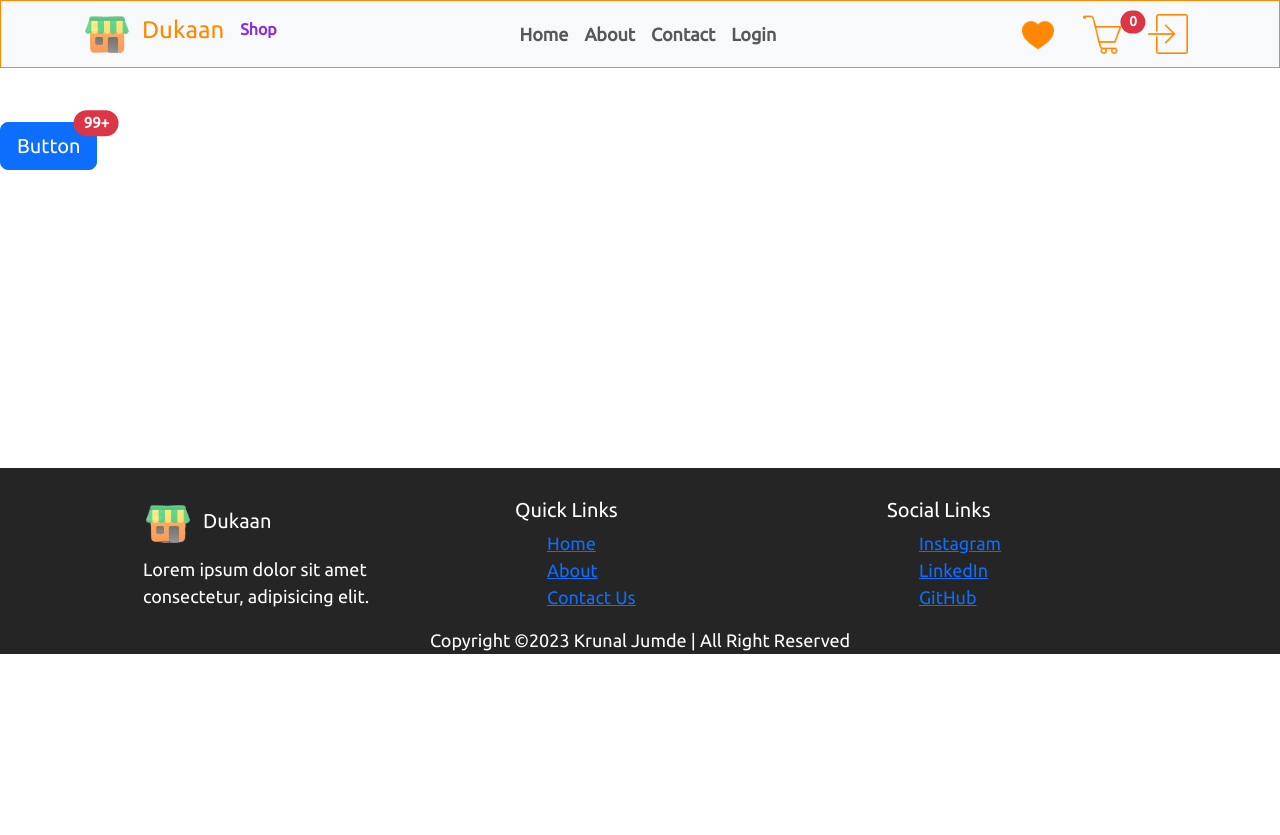
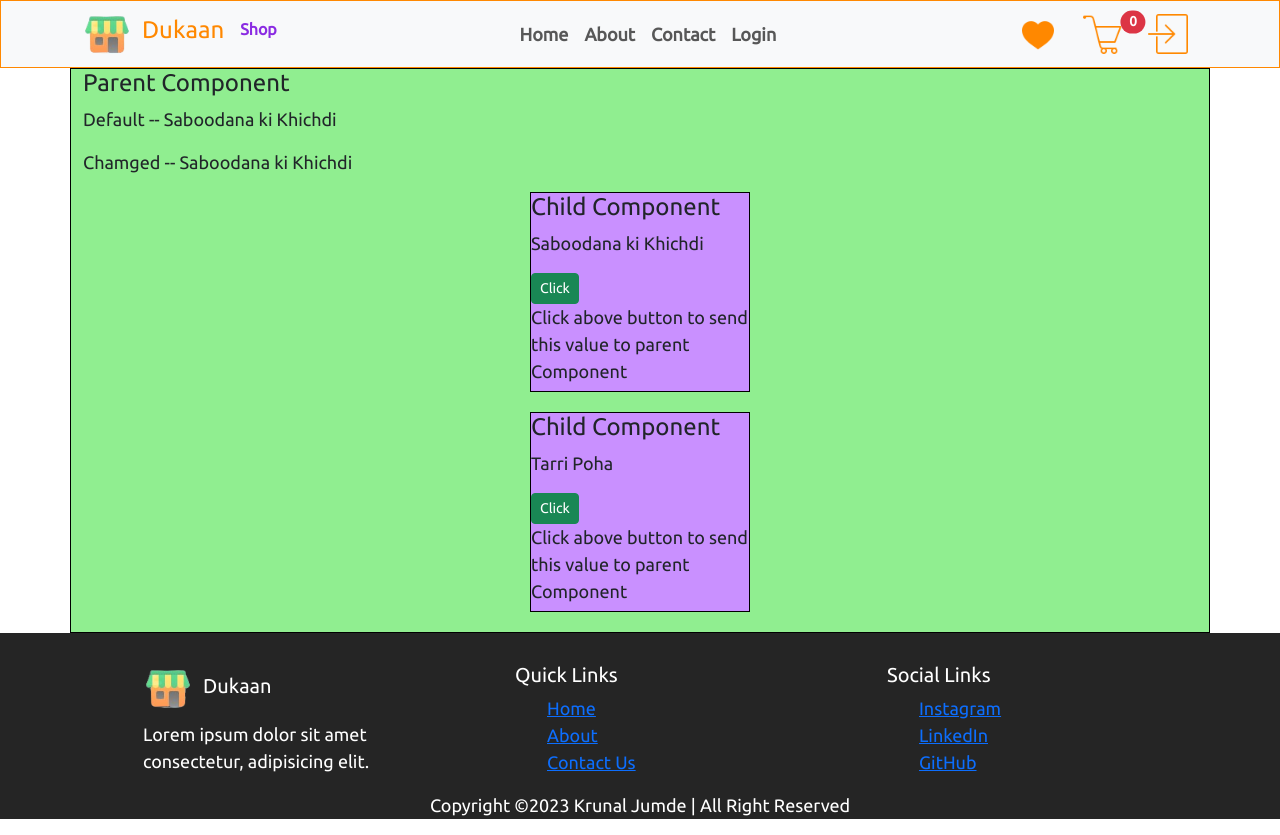
Before and after one commit to Krunaljumde24/dukaan-react-app, a React (Vite) app: page /test in a window 1280 px wide. Before the commit the page ends 800 px from the top, so only its background shows below. Built offline with nearby package versions, Linux system fonts and the light colour scheme.

Commit message:
added some chnages in login component

```diff
--- a/src/components/Test.jsx
+++ b/src/components/Test.jsx
@@ -1,22 +1,42 @@
-import React from 'react'
+import React, { useState } from "react";
+import "./test.css";
 
-let testStyle = {
-    height: '400px'
-}
 function Test() {
-    return (
-        <div style={testStyle}>
-            <br /><br />
-            <button type='button' className='btn btn-lg btn-primary position-relative'>Button
-                <span class="position-absolute top-0 start-100 translate-middle badge rounded-pill bg-danger">
-                    99+
-                </span>
-            </button>
+  let [foodName, setFoodName] = useState("Saboodana ki Khichdi");
 
+  let changeFoodItemName = (food) => {
+    setFoodName(food);
+  };
 
+  return (
+    <div className="container parent">
+      <h4>Parent Component</h4>
+      <p>Default -- Saboodana ki Khichdi</p>
+      <p>Chamged -- {foodName}</p>
+      <Child item={foodName} />
 
-        </div>
-    )
+      <Child changeFoodItemName={changeFoodItemName} />
+    </div>
+  );
 }
 
-export default Test
+let Child = (props) => {
+  let foodName = "Tarri Poha";
+
+  let btnClick = () => {
+    props.changeFoodItemName(foodName);
+  };
+
+  return (
+    <div className="child">
+      <h4>Child Component</h4>
+      <p>{props.item ? props.item : foodName}</p>
+      <button className="btn btn-sm btn-success" onClick={btnClick}>
+        Click
+      </button>
+      <p>Click above button to send this value to parent Component</p>
+    </div>
+  );
+};
+
+export default Test;
--- a/src/components/common/auth/Login/Login.jsx
+++ b/src/components/common/auth/Login/Login.jsx
@@ -35,7 +35,7 @@ function Login() {
       })
       .catch((err) => {
         if (err) {
-          toast.error(err.response.data)
+          toast.error(err.response.data);
           console.log(err);
         }
       });
--- /dev/null
+++ b/src/components/test.css
@@ -0,0 +1,15 @@
+.parent{
+    border: 1px solid black;
+    min-width: 450px;
+    background-color: lightgreen;
+}
+
+.child {
+    height: 200px;
+    width: 220px;
+    background-color: rgb(201, 144, 255);
+    border: 1px solid black;
+    margin-bottom: 20px;
+    margin-right: auto;
+    margin-left: auto;
+}
```
